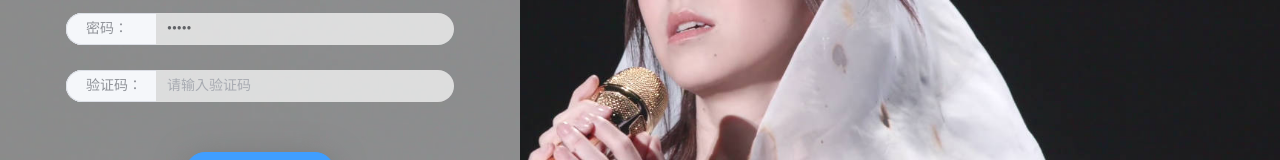
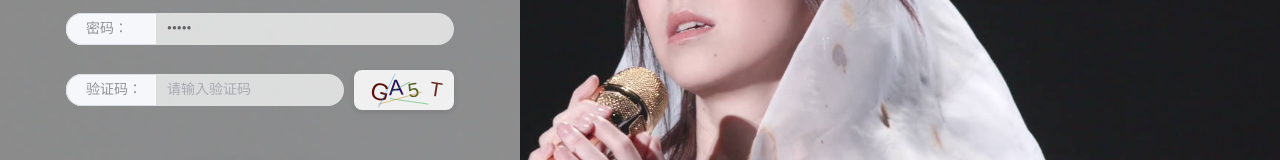
Before and after one commit to Chlorine001/ManagerSys, a Vue app in the folder front/: page / in a window 1280 px wide. Shown: the part 308-468 px from the top of the page. Built offline with nearby package versions, Linux system fonts and the light colour scheme.

Commit message:
Update login.vue
验证码

```diff
--- a/front/src/views/login/login.vue
+++ b/front/src/views/login/login.vue
@@ -29,11 +29,18 @@
                   <template #prepend><span class="sign">密码：</span></template>
                 </el-input>
               </div>
-              <div>
-                <el-input placeholder="请输入验证码" v-model="verify"
-                  style="background-color:var(--app-login-input);border-radius: 40px;">
+              <div style="margin: 0 0 25px; display: flex; align-items: center; justify-content: space-between;">
+                <el-input placeholder="请输入验证码" v-model="code" maxlength="4" @keyup.enter="tologin"
+                  style="background-color:var(--app-login-input);border-radius: 40px; flex: 1;">
                   <template #prepend><span class="sign">验证码：</span></template>
                 </el-input>
+                <!-- 验证码图片/画布，点击可刷新 -->
+                <div
+                  style="width: 100px; height: 40px; margin-left: 10px; cursor: pointer; border-radius: 8px; overflow: hidden; box-shadow: 0 2px 6px rgba(0,0,0,0.1);"
+                  @click="refreshCode" title="点击刷新验证码">
+                  <img v-if="codeImg" :src="codeImg" style="width: 100%; height: 100%; object-fit: cover;" />
+                  <canvas v-else ref="codeCanvas" width="100" height="40" style="width: 100%; height: 100%;"></canvas>
+                </div>
               </div>
             </div>
             <div style="padding:20px 40px 0; text-align: center;">
@@ -64,15 +71,30 @@ export default {
       logined: false,
       name: 'admin',
       password: 'admin',
-      verify: '',
+      code: '',          // ✅ 绑定的用户输入的验证码
+      codeValue: '',     // ✅ 当前的真实验证码文本（仅前端演示用）
+      codeImg: '',       // ✅ 后端返回的验证码 Base64（如果是后端生成）
       loading: false,
     }
   },
+  mounted() {
+    this.refreshCode()
+  },
   methods: {
     async tologin() {
+      if (!this.code) {
+        ElMessage({ type: 'warning', message: '请输入验证码' })
+        return
+      }
+      if (this.code.toUpperCase() !== this.codeValue.toUpperCase()) {
+        ElMessage({ type: 'error', message: '验证码错误，请重试' })
+        this.code = ''
+        this.refreshCode() // 错误后自动刷新
+        return
+      }
       this.loading = true
       try {
-        const res = await http.post('/auth/login', { name: this.name, password: this.password }, { timeoutMs: 5000 })
+        const res = await http.post('/auth/login', { name: this.name, password: this.password, code: this.code }, { timeoutMs: 5000 })
         this.logined = true
         // 保存 token 和用户信息
         const { token, user, navroot } = res.data
@@ -113,12 +135,57 @@ export default {
           if (navroot.length === 0) { ElMessage({ type: 'error', message: '没有获取到页面地址组' }) } else { goBase('/home') }
         }, 200)
       } catch (e) {
+        this.refreshCode()
+        this.code = ''
         ElMessage({
           type: 'error',
           message: e?.message === 'timeout' ? '登录超时，请检查后端服务！' : e.message
         })
       } finally {
         this.loading = false
+      }
+    },
+    refreshCode() {
+      // 【方案 A：纯前端Canvas生成（演示用）】
+      const canvas = this.$refs.codeCanvas
+      if (!canvas) return
+      const ctx = canvas.getContext('2d')
+      const width = canvas.width
+      const height = canvas.height
+
+      // 清空画布，铺背景
+      ctx.clearRect(0, 0, width, height)
+      ctx.fillStyle = '#f0f0f0'
+      ctx.fillRect(0, 0, width, height)
+
+      // 生成随机 4 位字符
+      const chars = 'ABCDEFGHJKLMNPQRSTUVWXYZ23456789' // 去掉了容易混淆的 O0 I1
+      let code = ''
+      for (let i = 0; i < 4; i++) {
+        code += chars.charAt(Math.floor(Math.random() * chars.length))
+      }
+      this.codeValue = code // 保存真实验证码用于比对
+
+      // 画出字符
+      for (let i = 0; i < 4; i++) {
+        ctx.font = `${Math.floor(Math.random() * 6 + 20)}px Arial`
+        ctx.fillStyle = `rgb(${Math.random() * 100}, ${Math.random() * 100}, ${Math.random() * 100})`
+        ctx.save()
+        const x = 15 + i * 20
+        const y = 25 + Math.random() * 5
+        ctx.translate(x, y)
+        ctx.rotate((Math.random() - 0.5) * 0.5) // 随机旋转
+        ctx.fillText(code[i], 0, 0)
+        ctx.restore()
+      }
+
+      // 画几条干扰线
+      for (let i = 0; i < 4; i++) {
+        ctx.strokeStyle = `rgba(${Math.random() * 255}, ${Math.random() * 255}, ${Math.random() * 255}, 0.5)`
+        ctx.beginPath()
+        ctx.moveTo(Math.random() * width, Math.random() * height)
+        ctx.lineTo(Math.random() * width, Math.random() * height)
+        ctx.stroke()
       }
     }
   }
```
